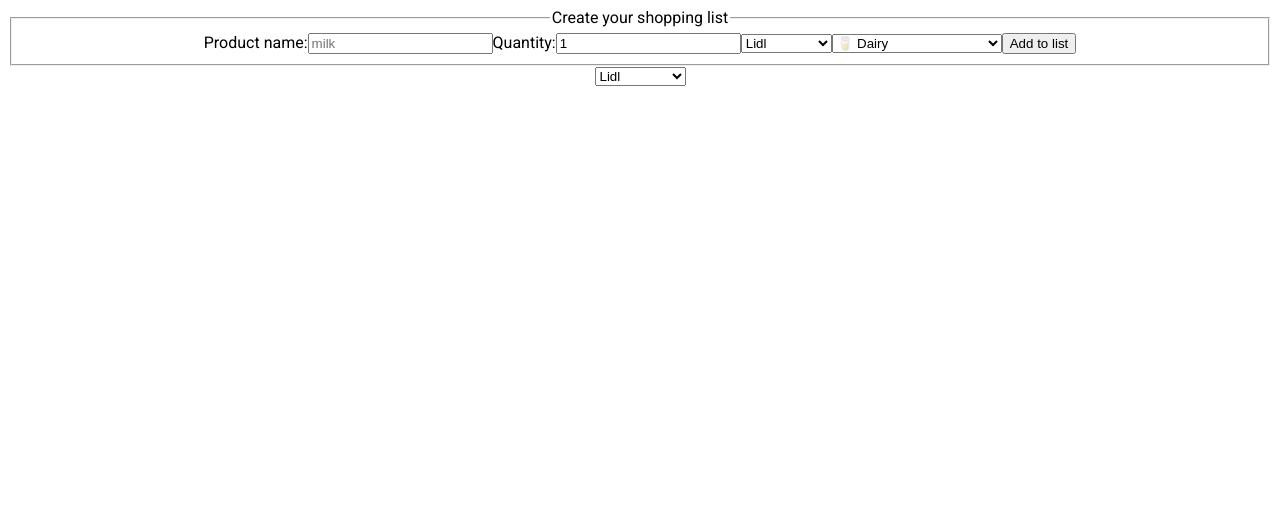
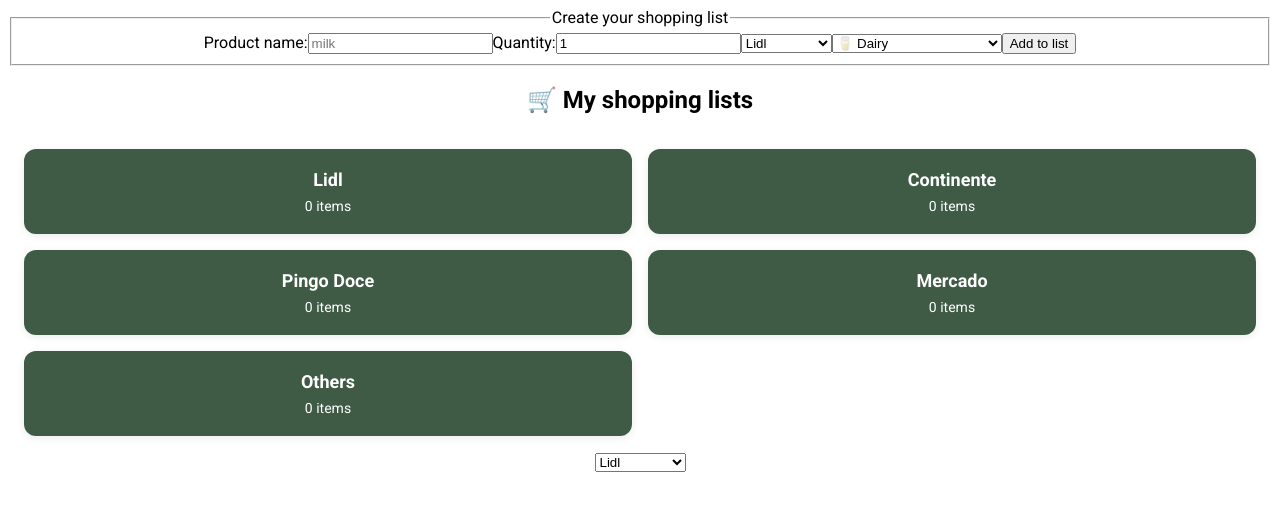
Before and after one commit to paulaFenner/git-github.com-paulaFenner-groceries-list, a React (Vite) app: page / in a window 1280 px wide. Shown: the top 506 px of the page. Built offline with nearby package versions, Linux system fonts and the light colour scheme.

Commit message:
added dashboard content and styling

```diff
--- a/src/App.jsx
+++ b/src/App.jsx
@@ -3,6 +3,7 @@
 import StoreSelector from './components/StoreSelector';
 import ShoppingList from './components/ShoppingList';
 import AddItemForm from './components/AddItemForm';
+import Dashboard from './components/Dashboard';
 
 function App() {
   const stores = ['Lidl', 'Continente', 'Pingo Doce', 'Mercado', 'Others'];
@@ -62,6 +63,9 @@
   return (
     <>
       <AddItemForm stores={stores} onAddItem={addItem} />
+
+      <Dashboard stores={stores} items={items} />
+
       <StoreSelector
         stores={stores}
         value={selectedStore}
--- /dev/null
+++ b/src/components/Dashboard.jsx
@@ -0,0 +1,23 @@
+function Dashboard({ stores, items }) {
+  const storeData = stores.map((store) => {
+    const count = items.filter((item) => item.store === store).length;
+    return { name: store, count: count };
+  });
+
+  return (
+    <>
+      <h2>🛒 My shopping lists </h2>
+
+      <section className='dashboard-grid'>
+        {storeData.map((store) => (
+          <div key={store.name} className='store-card'>
+            <h3>{store.name}</h3>
+            <p>{store.count} items</p>
+          </div>
+        ))}
+      </section>
+    </>
+  );
+}
+
+export default Dashboard;
--- a/src/index.css
+++ b/src/index.css
@@ -1,4 +1,5 @@
 @import url(./styles/shoppingList.css);
+@import url(./styles/dashboard.css);
 
 :root {
   --main-color: #3f5b46;
--- /dev/null
+++ b/src/styles/dashboard.css
@@ -0,0 +1,40 @@
+.dashboard-grid {
+  display: grid;
+  grid-template-columns: 1fr 1fr;
+  gap: 1rem;
+  padding: 1rem;
+}
+
+.store-card {
+  background: var(--main-color);
+  border-radius: 0.75rem;
+  padding: 1.25rem;
+  box-shadow: 0 0.125rem 0.5rem rgba(0, 0, 0, 0.08);
+  text-align: center;
+  cursor: pointer;
+  transition:
+    transform 0.2s,
+    box-shadow 0.2s;
+}
+
+.store-card:hover {
+  transform: translateY(-0.125rem);
+  box-shadow: 0 0.25rem 0.75rem rgba(0, 0, 0, 0.15);
+}
+
+.store-card h3 {
+  margin: 0;
+  font-size: 1.125rem;
+  color: white;
+}
+
+.store-card p {
+  margin: 0.5rem 0 0;
+  color: white;
+  font-size: 0.875rem;
+}
+
+.store-card.active {
+  border: 0.1875rem solid #2d6a4f;
+  background: #f0fdf4;
+}
```
